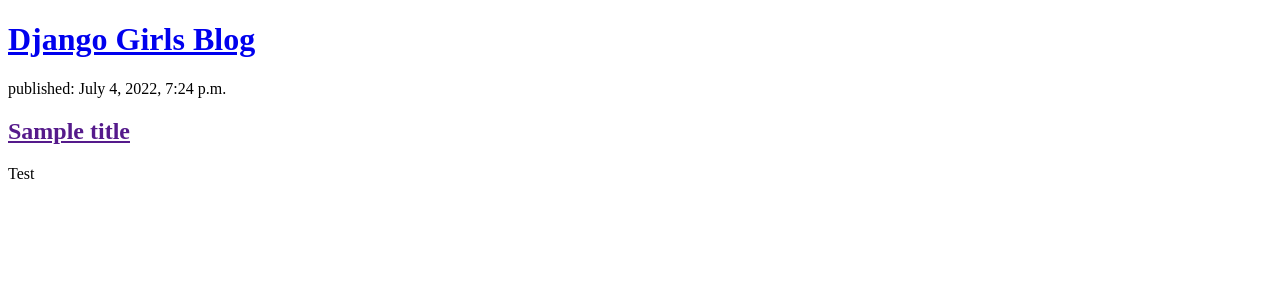
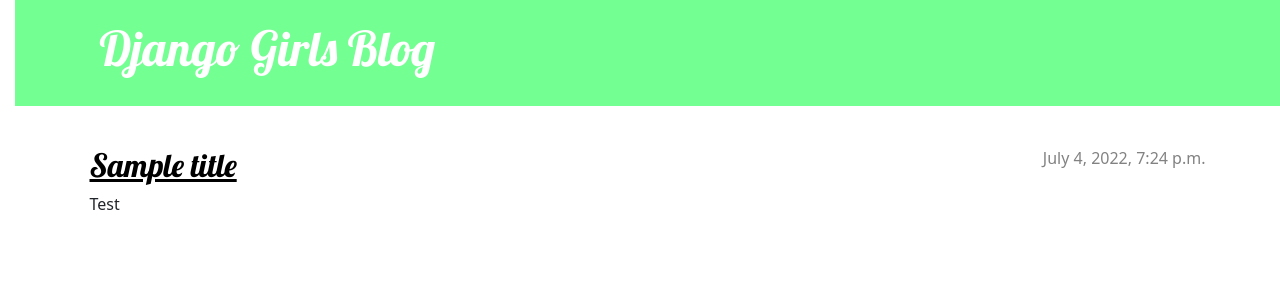
Before and after one commit to issa38/SDEV-Assignments, a Django app: page / in a window 1280 px wide. Shown: the top 300 px of the page. Run offline with Django 3.2, Linux system fonts and the light colour scheme; data comes from the database, SQL or seed files in the repository.

Commit message:
adding template extending and css

```diff
--- /dev/null
+++ b/blog/static/css/blog.css
@@ -0,0 +1,80 @@
+h1 a,
+h2 a {
+    color: #74ff92;
+    font-family: 'Lobster';
+}
+
+body {
+    padding-left: 15px;
+}
+
+.page-header {
+    background-color: #74ff92;
+    margin-top: 0;
+    margin-bottom: 40px;
+    padding: 20px 20px 20px 40px;
+}
+
+.page-header h1,
+.page-header h1 a,
+.page-header h1 a:visited,
+.page-header h1 a:active {
+    color: #ffffff;
+    font-size: 36pt;
+    text-decoration: none;
+}
+
+h1,
+h2,
+h3,
+h4 {
+    font-family: 'Lobster', cursive;
+}
+
+.date {
+    color: #828282;
+}
+
+.save {
+    float: right;
+}
+
+.post-form textarea,
+.post-form input {
+    width: 100%;
+}
+
+.top-menu,
+.top-menu:hover,
+.top-menu:visited {
+    color: #ffffff;
+    float: right;
+    font-size: 26pt;
+    margin-right: 20px;
+}
+
+.post {
+    margin-bottom: 70px;
+}
+
+.post h2 a,
+.post h2 a:visited {
+    color: #000000;
+}
+
+.post>.date,
+.post>.actions {
+    float: right;
+}
+
+.btn-secondary,
+.btn-secondary:visited {
+    color: #74ff92;
+    background: none;
+    border-color: #74ff92;
+}
+
+.btn-secondary:hover {
+    color: #FFFFFF;
+    background-color: #74ff92;
+}
--- /dev/null
+++ b/blog/templates/blog/base.html
@@ -0,0 +1,27 @@
+{% load static %}
+<!DOCTYPE html>
+<html>
+
+<head>
+    <title>Django Girls blog</title>
+    <link rel="stylesheet" href="https://cdn.jsdelivr.net/npm/bootstrap@5.1.3/dist/css/bootstrap.min.css" integrity="sha384-1BmE4kWBq78iYhFldvKuhfTAU6auU8tT94WrHftjDbrCEXSU1oBoqyl2QvZ6jIW3" crossorigin="anonymous">
+    <link href="//fonts.googleapis.com/css?family=Lobster&subset=latin,latin-ext" rel="stylesheet" type="text/css">
+    <link rel="stylesheet" href="{% static 'css/blog.css' %}">
+</head>
+
+<body>
+    <header class="page-header">
+        <div class="container">
+            <h1><a href="/">Django Girls Blog</a></h1>
+        </div>
+    </header>
+    <main class="container">
+        <div class="row">
+            <div class="col">
+                {% block content %} {% endblock %}
+            </div>
+        </div>
+    </main>
+</body>
+
+</html>
--- a/blog/templates/blog/post_list.html
+++ b/blog/templates/blog/post_list.html
@@ -1,22 +1,9 @@
-<!DOCTYPE html>
-<html>
-
-<head>
-    <title>Django Girls blog</title>
-</head>
-
-<body>
-    <header>
-        <h1><a href="/">Django Girls Blog</a></h1>
-    </header>
-
-    {% for post in posts %}
-    <article>
-        <time>published: {{ post.published_date }}</time>
-        <h2><a href="">{{ post.title }}</a></h2>
-        <p>{{ post.text|linebreaksbr }}</p>
-    </article>
-    {% endfor %}
-</body>
-
-</html>
+{% extends 'blog/base.html' %} {% block content %} {% for post in posts %}
+<article class="post">
+    <time class="date">
+                {{ post.published_date }}
+            </time>
+    <h2><a href="">{{ post.title }}</a></h2>
+    <p>{{ post.text|linebreaksbr }}</p>
+</article>
+{% endfor %} {% endblock %}
```
